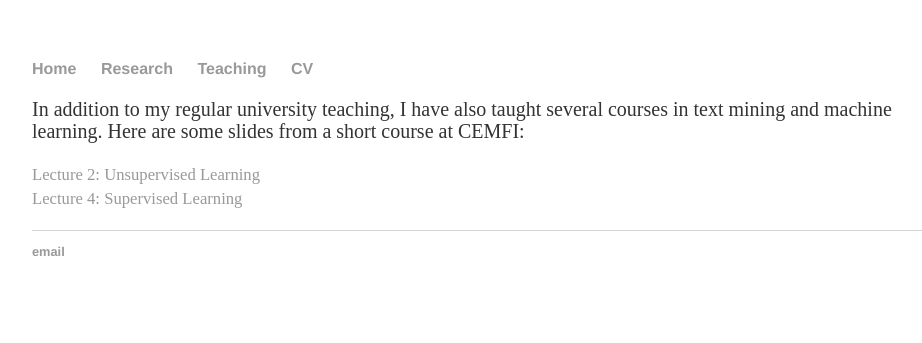
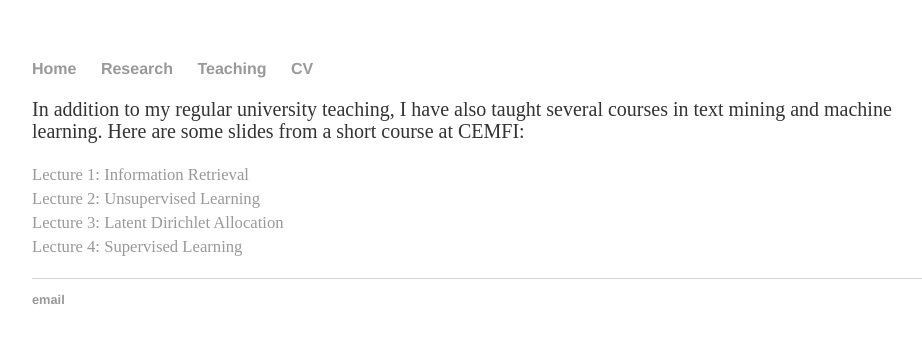
Before and after one commit to sekhansen/sekhansen.github.io, a Jekyll site: the page built from teaching.html, in a window 1280 px wide. Shown: the top 343 px of the page, without its empty margins (160-1082 px from the left). Built offline with Jekyll 4.4.1, drawn with Linux system fonts in a browser that asks for light colours; some of the changed lines change nothing that is shown.

Commit message:
Update teaching.html

```diff
--- a/teaching.html
+++ b/teaching.html
@@ -7,11 +7,11 @@ In addition to my regular university teaching, I have also taught several course
 </p>
 
 <p>
-<small><a href="./pdf_files/lecture1.pdf>Lecture 1: Information Retrieval</a>
+<small><a href="./pdf_files/lecture1.pdf">Lecture 1: Information Retrieval</a>
 <br>
-<a href="./pdf_files/lecture2.pdf>Lecture 2: Unsupervised Learning</a>
+<a href="./pdf_files/lecture2.pdf">Lecture 2: Unsupervised Learning</a>
 <br>
-<a href="./pdf_files/lecture3.pdf>Lecture 3: Latent Dirichlet Allocation</a>
+<a href="./pdf_files/lecture3.pdf">Lecture 3: Latent Dirichlet Allocation</a>
 <br>
-<a href="./pdf_files/lecture4.pdf>Lecture 4: Supervised Learning</a></small>
+<a href="./pdf_files/lecture4.pdf">Lecture 4: Supervised Learning</a></small>
 </p>
```
